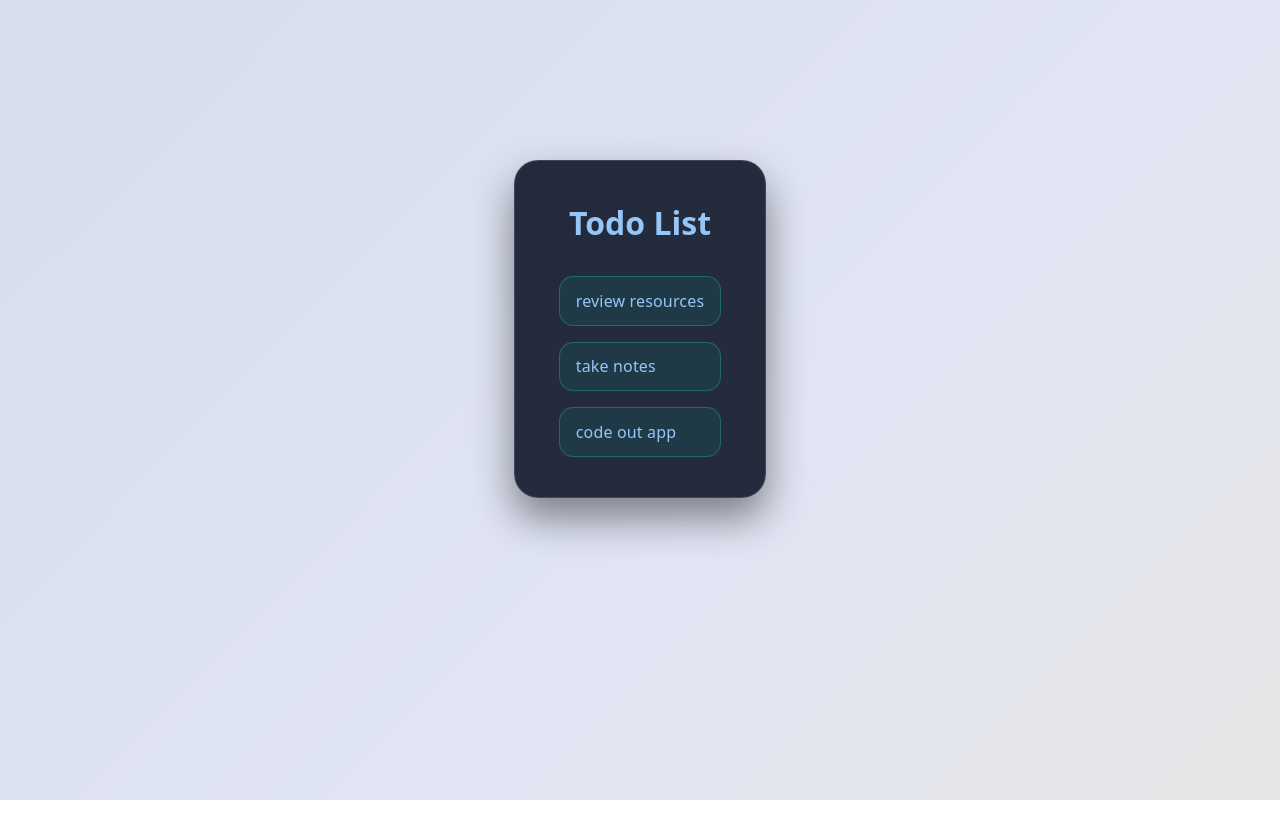
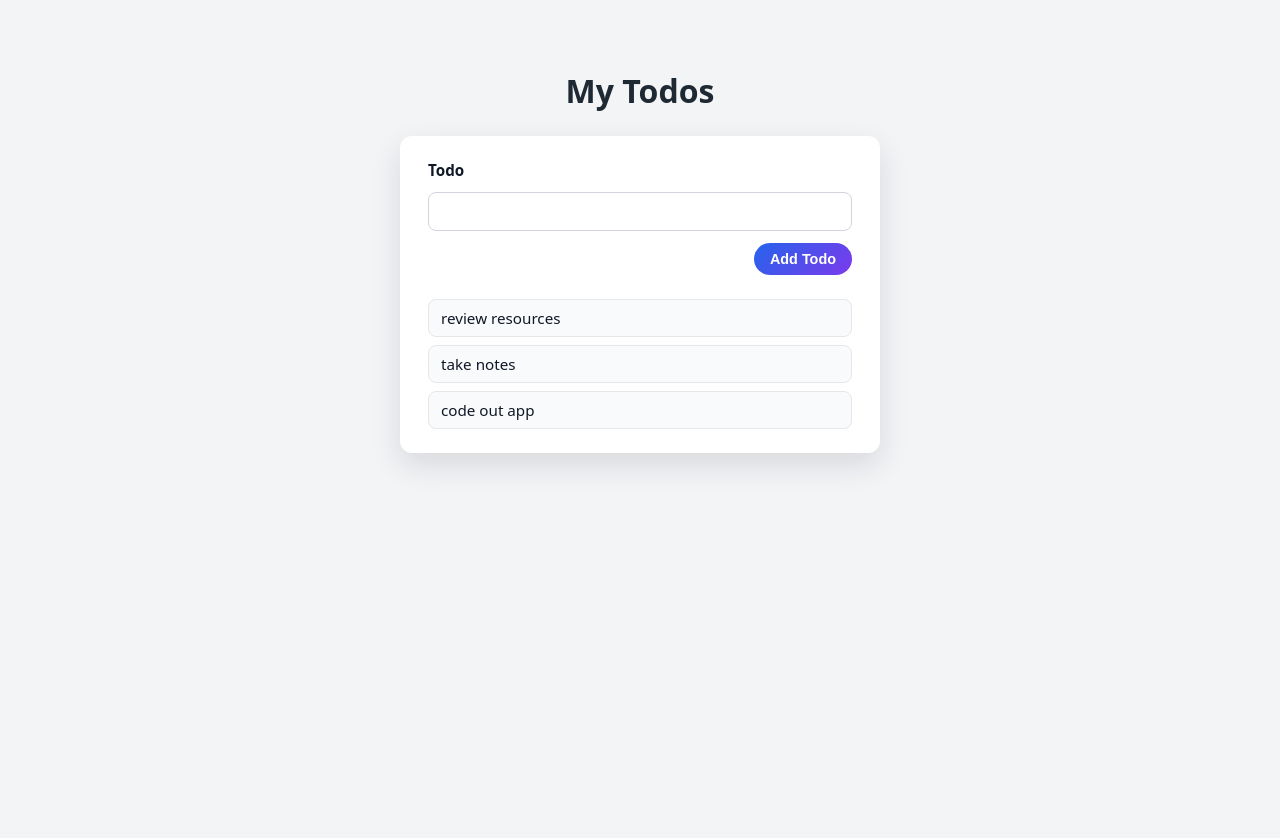
Before and after one commit to deryakendircikahraman/todo-list-ctd, a React (Vite) app: page / in a window 1280 px wide. Shown: the top 838 px of the page. Before the commit the page ends 800 px from the top, so only its background shows below. Built offline with nearby package versions, Linux system fonts and the light colour scheme.

Commit message:
Week 2 components UI update

```diff
--- a/src/App.css
+++ b/src/App.css
@@ -1,41 +1,81 @@
-.todo-card {
-  background: rgba(15, 23, 42, 0.9);
-  border-radius: 1.5rem;
-  padding: 2.5rem 2.75rem;
-  box-shadow: 0 20px 40px rgba(0, 0, 0, 0.45);
-  border: 1px solid rgba(148, 163, 184, 0.25);
-  backdrop-filter: blur(8px);
-  color: #96c6f5;
+.app {
+  max-width: 480px;
+  width: 90%;
+  margin: 0 auto;
 }
 
-.title {
+.app-title {
+  text-align: center;
   font-size: 2rem;
-  font-weight: 700;
-  text-align: center;
-  margin-bottom: 2rem;
+  margin-bottom: 1.5rem;
+  color: #1f2933;
 }
 
-.todo-list {
-  list-style: none;
-  margin: 0;
-  padding: 0;
+.app-card {
+  background-color: #ffffff;
+  border-radius: 12px;
+  padding: 1.5rem 1.75rem;
+  box-shadow: 0 12px 30px rgba(15, 23, 42, 0.12);
   display: flex;
   flex-direction: column;
-  gap: 1rem;
+  gap: 1.5rem;
 }
 
-.todo-item {
-  padding: 0.8rem 1rem;
-  border-radius: 0.9rem;
-  background: rgba(15, 118, 110, 0.2);
-  border: 1px solid rgba(45, 212, 191, 0.3);
-  font-size: 1rem;
-  letter-spacing: 0.01em;
-  transition: background 0.2s ease, transform 0.15s ease, box-shadow 0.15s ease;
+/* Form  */
+form {
+  display: flex;
+  flex-direction: column;
+  gap: 0.75rem;
 }
 
-.todo-item:hover {
-  background: rgba(45, 212, 191, 0.25);
-  transform: translateY(-2px);
-  box-shadow: 0 8px 18px rgba(0, 0, 0, 0.35);
+form label {
+  font-weight: 600;
+  font-size: 0.95rem;
 }
+
+form input[type="text"] {
+  padding: 0.6rem 0.75rem;
+  border-radius: 8px;
+  border: 1px solid #d1d5db;
+  font-size: 0.95rem;
+  outline: none;
+}
+
+form input[type="text"]:focus {
+  border-color: #2563eb;
+  box-shadow: 0 0 0 2px rgba(37, 99, 235, 0.2);
+}
+
+form button {
+  align-self: flex-end;
+  padding: 0.5rem 1rem;
+  border-radius: 999px;
+  border: none;
+  background: linear-gradient(135deg, #2563eb, #7c3aed);
+  color: #ffffff;
+  font-weight: 600;
+  font-size: 0.9rem;
+  cursor: pointer;
+}
+
+form button:hover {
+  opacity: 0.95;
+}
+
+/* Todo list */
+ul {
+  list-style: none;
+  padding-left: 0;
+  margin: 0;
+  display: flex;
+  flex-direction: column;
+  gap: 0.5rem;
+}
+
+li {
+  padding: 0.5rem 0.75rem;
+  border-radius: 8px;
+  background-color: #f9fafb;
+  border: 1px solid #e5e7eb;
+  font-size: 0.95rem;
+}
--- a/src/App.jsx
+++ b/src/App.jsx
@@ -1,22 +1,16 @@
 import "./App.css";
-
-const todos = [
-  { id: 1, title: "review resources" },
-  { id: 2, title: "take notes" },
-  { id: 3, title: "code out app" },
-];
+import TodoList from "./TodoList";
+import TodoForm from "./TodoForm";
 
 function App() {
   return (
-    <div className="todo-card">
-      <h1 className="title">Todo List</h1>
-      <ul className="todo-list">
-        {todos.map((todo) => (
-          <li key={todo.id} className="todo-item">
-            {todo.title}
-          </li>
-        ))}
-      </ul>
+    <div className="app">
+      <h1 className="app-title">My Todos</h1>
+
+      <div className="app-card">
+        <TodoForm />
+        <TodoList />
+      </div>
     </div>
   );
 }
--- /dev/null
+++ b/src/TodoForm.jsx
@@ -0,0 +1,11 @@
+function TodoForm() {
+  return (
+    <form>
+      <label htmlFor="todoTitle">Todo</label>
+      <input id="todoTitle" type="text" />
+      <button type="submit">Add Todo</button>
+    </form>
+  );
+}
+
+export default TodoForm;
--- /dev/null
+++ b/src/TodoList.jsx
@@ -0,0 +1,17 @@
+function TodoList() {
+  const todos = [
+    { id: 1, title: "review resources" },
+    { id: 2, title: "take notes" },
+    { id: 3, title: "code out app" },
+  ];
+
+  return (
+    <ul>
+      {todos.map((todo) => (
+        <li key={todo.id}>{todo.title}</li>
+      ))}
+    </ul>
+  );
+}
+
+export default TodoList;
--- a/src/index.css
+++ b/src/index.css
@@ -1,19 +1,17 @@
-* {
+:root {
+  font-family: system-ui, -apple-system, BlinkMacSystemFont, 'Segoe UI', sans-serif;
+  background-color: #f3f4f6;
+  color: #111827;
+
+body {
   margin: 0;
-  padding: 0;
-  box-sizing: border-box;
-}
-
-html,
-#root {
-  height: 100%;
-}
-body {
-  font-family: system-ui, -apple-system, BlinkMacSystemFont, "Segoe UI",
-    sans-serif;
-  background: linear-gradient(135deg, #d7ddec 0%, #e1e5f4 60%, #e7e7e7 100%);
+  min-height: 100vh;
   display: flex;
   justify-content: center;
   align-items: flex-start;
-  padding-top: 10rem;
+  padding-top: 3rem;
 }
+
+#root {
+  width: 100%;
+}
```
